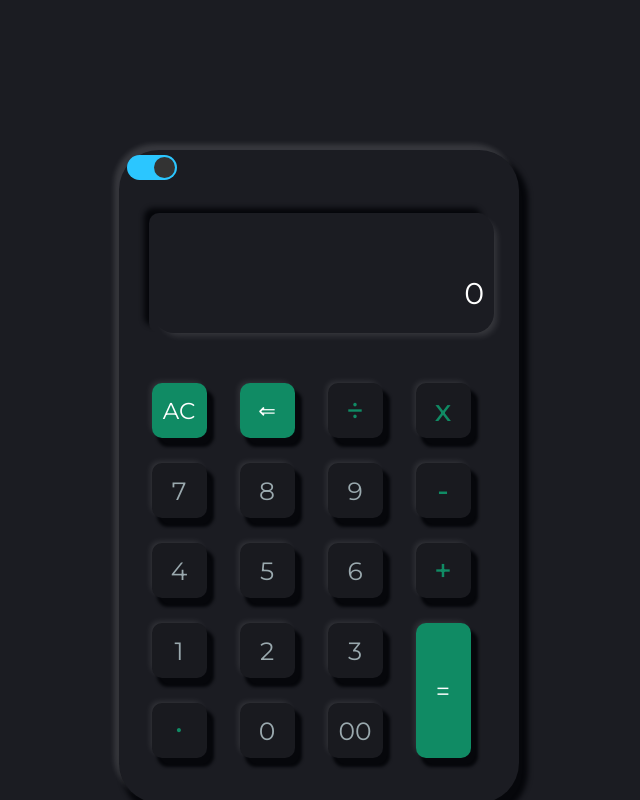
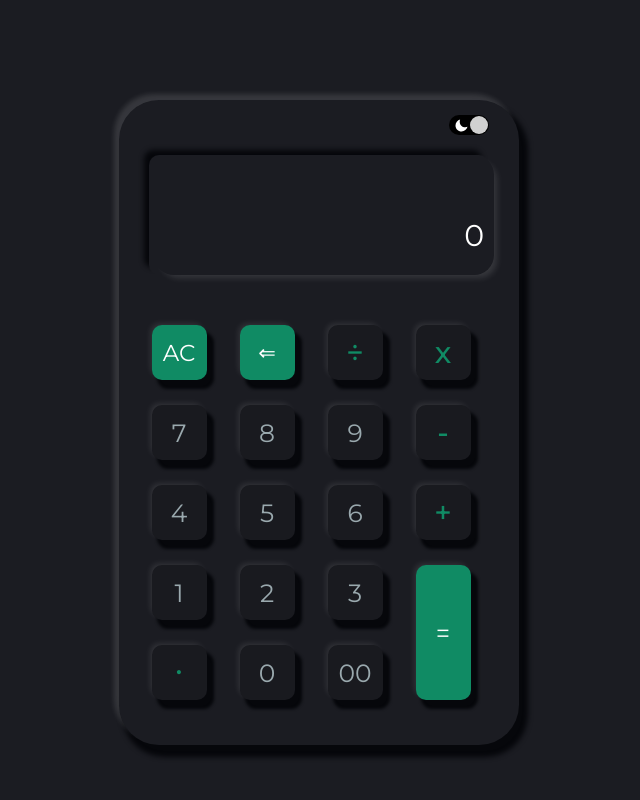
Before and after one commit to ebokes/react-calculator-app, a React (Vite) app: page / in a window 1280 px wide. Shown: the whole page, without its empty margins (321-961 px from the left). Built offline with nearby package versions, Linux system fonts and the light colour scheme.

Commit message:
style: relocate toggle button from left to right

```diff
--- a/src/App.jsx
+++ b/src/App.jsx
@@ -1,7 +1,6 @@
 import { createContext, useState } from "react";
 import { ThemeProvider } from "styled-components";
 import Calculator from "./components/Calculator";
-// import { CalcContainer } from "./components/calculatorStyle";
 
 export const ThemeContext = createContext();
 
--- a/src/components/Calculator.jsx
+++ b/src/components/Calculator.jsx
@@ -1,5 +1,4 @@
-import React, { useContext, useState } from "react";
-import { ThemeContext } from "../App";
+import React, { useState } from "react";
 import {
   Wrapper,
   Keypad,
@@ -10,34 +9,33 @@
   Container,
   CalcWrapper,
 } from "./calculatorStyle";
-import Switch from "./Switch";
+import RSwitch from "./Switch";
 
 const Calculator = () => {
-  const { toggleTheme, isDarkTheme } = useContext(ThemeContext);
   const [current, setCurrent] = useState("");
   const [previous, setPrevious] = useState("");
   const [operations, setOperations] = useState("");
 
-  // func to display text on screen when a user clicks
+  // function to display text on screen when a user clicks
   const appendValueHandler = (e) => {
     const value = e.target.getAttribute("data");
     if (value === "." && current.includes(".")) return;
     setCurrent(current + value);
   };
 
-  //   func to delete text
+  //   function to delete text
   const deleteDigitHandler = () => {
     setCurrent(String(current).slice(0, -1));
   };
 
-  //   to clear screen
+  //   clear screen
   const clearScreenHandler = () => {
     setCurrent("");
     setOperations("");
     setPrevious("");
   };
 
-  //   to choose an operator
+  //   choose required operator
   const chooseOperationHandler = (e) => {
     if (current === "") return;
     if (previous !== "") {
@@ -50,7 +48,7 @@
     setOperations(e.target.getAttribute("data"));
   };
 
-  //   equal to func
+  //   equal to function
   const equalHandler = () => {
     let value = compute();
     if (value === undefined || value == null) return;
@@ -59,7 +57,7 @@
     setOperations("");
   };
 
-  //   to evaluate result
+  //   result evaluation
   const compute = () => {
     let result;
     let previousNumber = parseFloat(previous);
@@ -85,11 +83,10 @@
   };
 
   return (
-    // <CalcContainer>
     <CalcWrapper>
       <Wrapper>
         <Container>
-          <Switch toggleTheme={toggleTheme} isDarkTheme={isDarkTheme} />
+          <RSwitch />
           <Screen>
             <Previous>
               {previous} {operations}
@@ -160,7 +157,6 @@
           </Keypad>
         </Container>
       </Wrapper>
-      {/* // </CalcContainer> */}
     </CalcWrapper>
   );
 };
--- a/src/components/Switch.jsx
+++ b/src/components/Switch.jsx
@@ -1,19 +1,77 @@
-import React, { useState } from "react";
-import "../switch.css";
+import React, { useContext } from "react";
+import ReactSwitch from "react-switch";
+import { ThemeContext } from "../App";
+import { SwitchContainer } from "./calculatorStyle";
 
-const Switch = ({ toggleTheme, isDarkTheme }) => {
-  const [isToggled, setIsToggled] = useState(isDarkTheme);
-
-  const onToggle = () => {
-    setIsToggled(!isToggled);
-    toggleTheme();
-  };
+const Switch = () => {
+  const { toggleTheme, isDarkTheme } = useContext(ThemeContext);
 
   return (
-    <label className="toggle-switch">
-      <input type="checkbox" checked={isToggled} onChange={onToggle} />
-      <span className="switch" />
-    </label>
+    <SwitchContainer>
+      <ReactSwitch
+        onChange={toggleTheme}
+        checked={isDarkTheme}
+        checkedIcon={
+          <span
+            style={{
+              display: "flex",
+              justifyContent: "flex-end",
+              alignItems: "center",
+              height: "100%",
+              fontSize: 15,
+              color: "#fff",
+              paddingRight: 2,
+            }}
+          >
+            <svg
+              stroke="currentColor"
+              fill="currentColor"
+              strokeWidth="0"
+              viewBox="0 0 512 512"
+              height="1em"
+              width="1em"
+              xmlns="http://www.w3.org/2000/svg"
+            >
+              <path d="M195 125c0-26.3 5.3-51.3 14.9-74.1C118.7 73 51 155.1 51 253c0 114.8 93.2 208 208 208 97.9 0 180-67.7 202.1-158.9-22.8 9.6-47.9 14.9-74.1 14.9-106 0-192-86-192-192z"></path>
+            </svg>
+          </span>
+        }
+        // }
+        uncheckedIcon={
+          <span
+            style={{
+              display: "flex",
+              justifyContent: "center",
+              alignItems: "center",
+              height: "100%",
+              fontSize: 15,
+              color: "#000",
+              paddingRight: 2,
+            }}
+          >
+            <svg
+              stroke="currentColor"
+              fill="currentColor"
+              strokeWidth="0"
+              viewBox="0 0 16 16"
+              height="1em"
+              width="1em"
+              xmlns="http://www.w3.org/2000/svg"
+            >
+              <path d="M8 12a4 4 0 1 0 0-8 4 4 0 0 0 0 8zM8 0a.5.5 0 0 1 .5.5v2a.5.5 0 0 1-1 0v-2A.5.5 0 0 1 8 0zm0 13a.5.5 0 0 1 .5.5v2a.5.5 0 0 1-1 0v-2A.5.5 0 0 1 8 13zm8-5a.5.5 0 0 1-.5.5h-2a.5.5 0 0 1 0-1h2a.5.5 0 0 1 .5.5zM3 8a.5.5 0 0 1-.5.5h-2a.5.5 0 0 1 0-1h2A.5.5 0 0 1 3 8zm10.657-5.657a.5.5 0 0 1 0 .707l-1.414 1.415a.5.5 0 1 1-.707-.708l1.414-1.414a.5.5 0 0 1 .707 0zm-9.193 9.193a.5.5 0 0 1 0 .707L3.05 13.657a.5.5 0 0 1-.707-.707l1.414-1.414a.5.5 0 0 1 .707 0zm9.193 2.121a.5.5 0 0 1-.707 0l-1.414-1.414a.5.5 0 0 1 .707-.707l1.414 1.414a.5.5 0 0 1 0 .707zM4.464 4.465a.5.5 0 0 1-.707 0L2.343 3.05a.5.5 0 1 1 .707-.707l1.414 1.414a.5.5 0 0 1 0 .708z"></path>
+            </svg>
+          </span>
+        }
+        onColor="#000"
+        onHandleColor="#d0d0d0"
+        offColor="#fff"
+        offHandleColor="#888"
+        activeBoxShadow="0px 0px 1px 5px rgba(0, 0, 0, 0.2)"
+        height={20}
+        width={40}
+      />
+    </SwitchContainer>
   );
 };
+
 export default Switch;
--- a/src/components/calculatorStyle.jsx
+++ b/src/components/calculatorStyle.jsx
@@ -1,14 +1,5 @@
 import styled from "styled-components";
 
-// export const CalcContainer = styled.div`
-//   position: fixed;
-//   top: 0;
-//   left: 0;
-//   right: 0;
-//   bottom: 0;
-//   overflow: hidden;
-//   background: ${({ theme }) => theme.body};
-// `;
 export const CalcWrapper = styled.div`
   position: fixed;
   top: 0;
@@ -17,12 +8,11 @@
   bottom: 0;
   overflow: hidden;
   background: ${({ theme }) => theme.body};
-  /* background: ${({ theme }) => theme.body}; */
 `;
 
 export const Wrapper = styled.section`
   width: 40rem;
-  margin: 15rem auto;
+  margin: 10rem auto 0 auto;
   background: ${({ theme }) => theme.body};
   border-radius: 4rem;
   box-shadow: 0.6rem 0.9rem 0.5rem 0.3rem ${({ theme }) => theme.shadow};
@@ -37,13 +27,14 @@
     box-shadow: -0.5rem -0.6rem 0.5rem 0rem ${({ theme }) => theme.shadowb};
   }
 `;
+
 export const Container = styled.div`
   padding-top: 0.5rem;
 `;
 
 export const Screen = styled.div`
   height: 12rem;
-  margin: 3rem;
+  margin: 2rem 3rem 3rem 3rem;
   color: ${({ theme }) => theme.white};
   display: flex;
   justify-content: space-around;
@@ -163,3 +154,10 @@
     font-size: 3rem;
     font-weight: 500;`};
 `;
+
+export const SwitchContainer = styled.div`
+  display: flex;
+  justify-content: flex-end;
+  align-items: center;
+  padding: 1rem 3rem 0 0;
+`;
--- a/src/index.css
+++ b/src/index.css
@@ -5,10 +5,6 @@
   padding: 0;
   box-sizing: border-box;
   font-family: "Montserrat", sans-serif;
-}
-
-body {
-  /* background-color: #191a1f; */
 }
 
 html {
--- a/src/switch.css
+++ /dev/null
@@ -1,39 +0,0 @@
-.toggle-switch {
-  position: relative;
-  display: inline-block;
-  width: 50px;
-  height: 25px;
-  margin: 0 0.75rem;
-}
-.toggle-switch input[type="checkbox"] {
-  display: none;
-}
-.toggle-switch .switch {
-  position: absolute;
-  cursor: pointer;
-  background-color: #b6b6b6;
-  border-radius: 25px;
-  top: 0;
-  right: 0;
-  bottom: 0;
-  left: 0;
-  transition: background-color 0.2s ease;
-}
-.toggle-switch .switch::before {
-  position: absolute;
-  content: "";
-  left: 2px;
-  top: 2px;
-  width: 21px;
-  height: 21px;
-  background-color: #333;
-  border-radius: 50%;
-  transition: transform 0.3s ease;
-}
-.toggle-switch input[type="checkbox"]:checked + .switch::before {
-  transform: translateX(25px);
-  background-color: #333;
-}
-.toggle-switch input[type="checkbox"]:checked + .switch {
-  background-color: #2bc6ff;
-}
```
